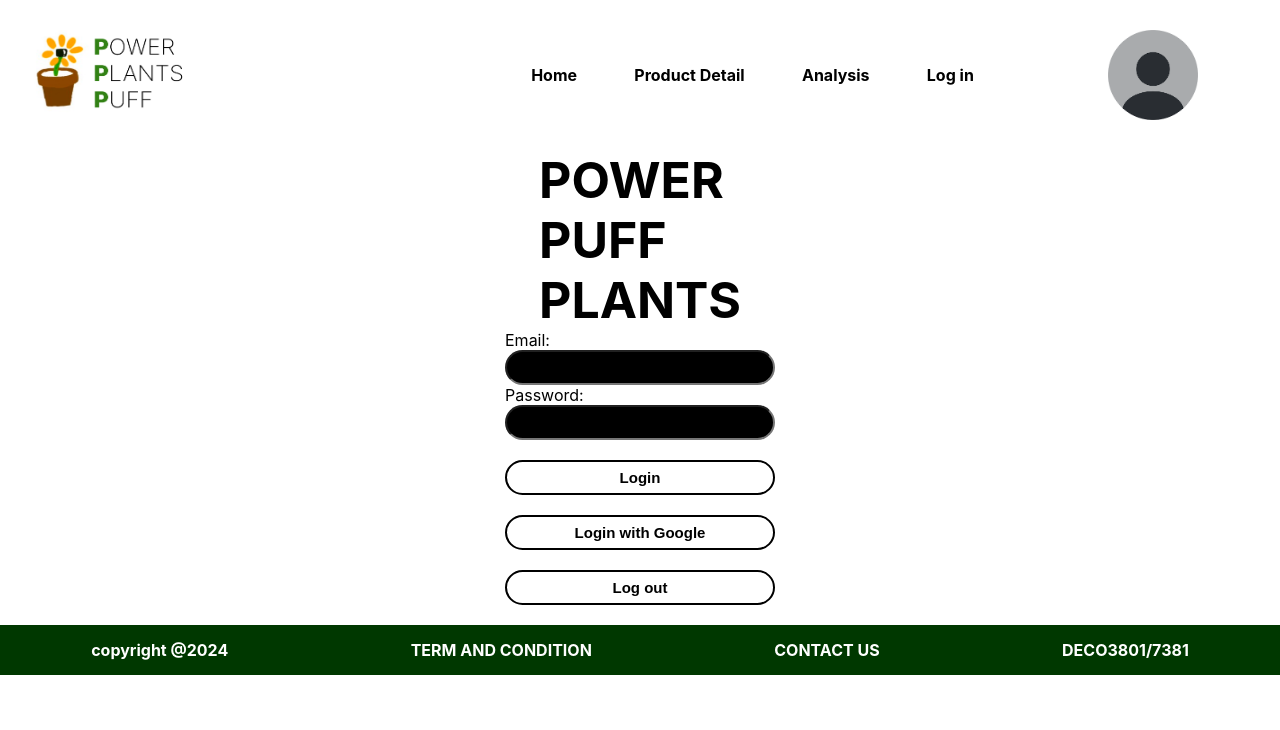
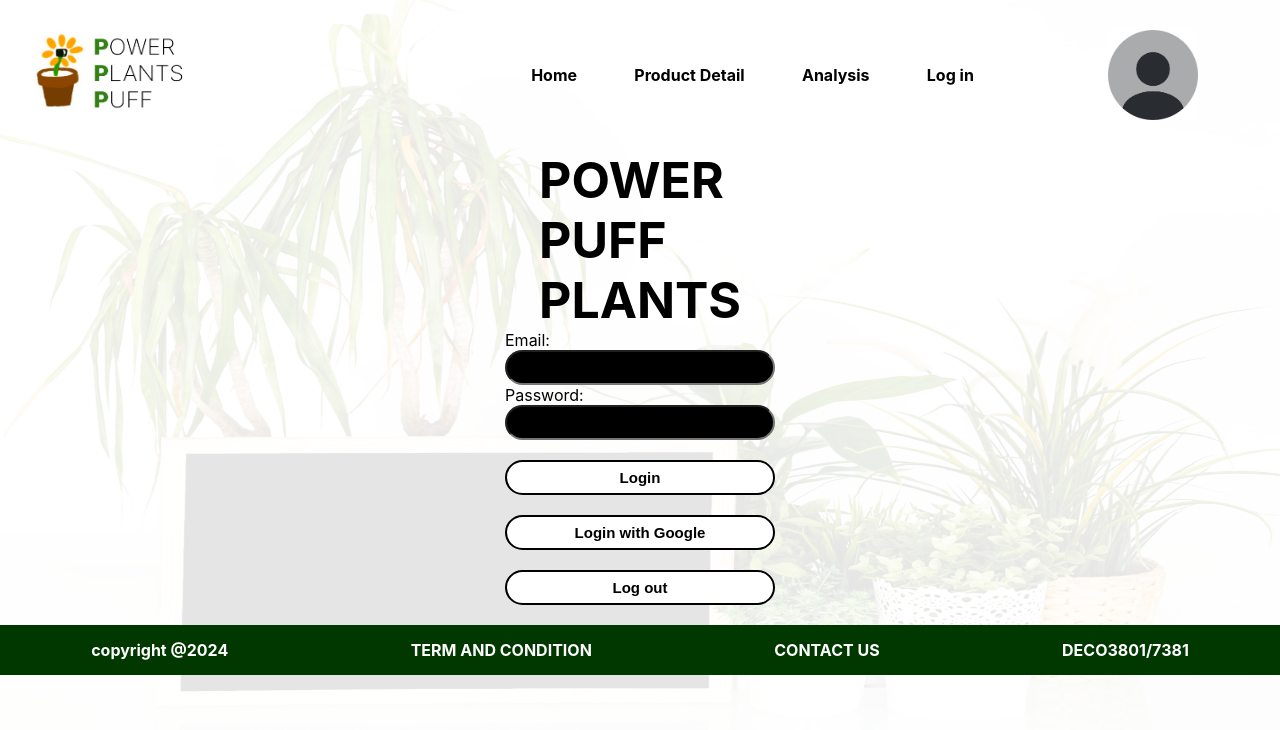
Before and after one commit to Power-Puff-Plants/desktop-garden-web-app, a React (Create React App) app: page /login in a window 1280 px wide. Shown: the top 730 px of the page. Built offline with nearby package versions, Linux system fonts and the light colour scheme.

Commit message:
Implemented login screen page

```diff
--- a/src/components/Footer.module.css
+++ b/src/components/Footer.module.css
@@ -9,5 +9,4 @@
     padding-top: 15px;
     padding-bottom: 15px;
     margin-top: 20px;
-
 }
--- a/src/screens/LoginScreen.js
+++ b/src/screens/LoginScreen.js
@@ -39,6 +39,7 @@ const LoginScreen = () => {
 
   return (
     <div className={styles.loginScreen}>
+      <img className={styles.background} src="/assets/images/loginbackground2.jpg"></img>
       <div className={styles.title}>
         <p>POWER</p>
         <p>PUFF</p>
--- a/src/screens/LoginScreen.module.css
+++ b/src/screens/LoginScreen.module.css
@@ -16,5 +16,12 @@
     opacity: 10%;
     position: absolute;
     top: 20%;
+}
 
+.background {
+    width: 100%;
+    height: 100%;
+    position: absolute;
+    opacity: 10%;
+    z-index: -1;
 }
```
Also changed, not shown: public/assets/images/loginbackground2.jpg (added).
